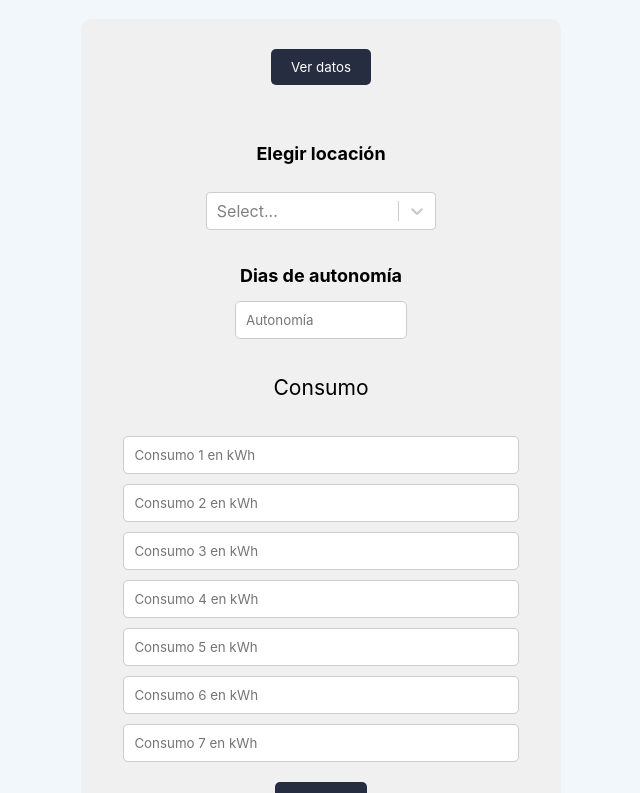
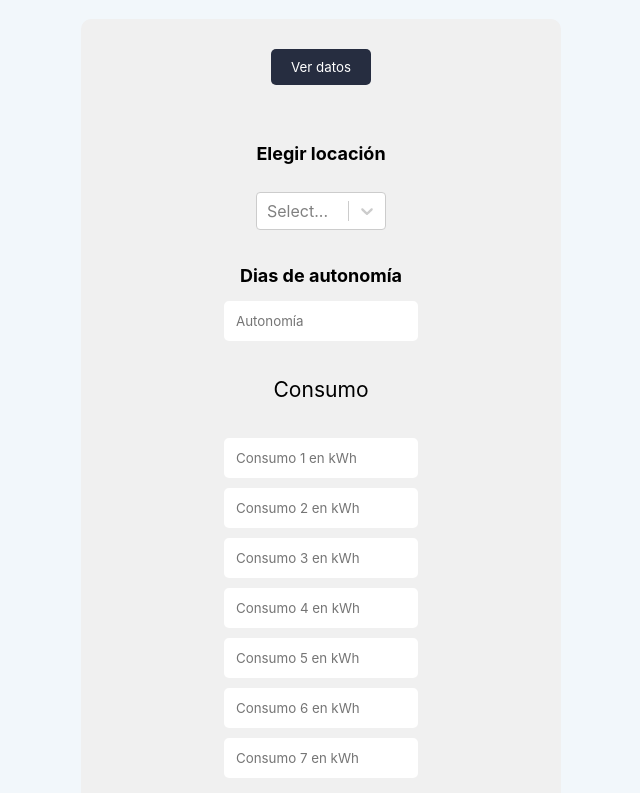
Before and after one commit to JesusVergara89/BarmexApp, a React (Vite) app: page /#/ in a window 1280 px wide. Shown: the part 2080-2873 px from the top of the page, without its empty margins (319-959 px from the left). Built offline with nearby package versions, Linux system fonts and the light colour scheme; no server answers; a web font is replaced by a local one.

Commit message:
Funcionalidad de validadacion de datos,condicionador ternario para rederisado

```diff
--- a/src/components/Instructions.jsx
+++ b/src/components/Instructions.jsx
@@ -24,7 +24,7 @@ const Instructions = () => {
                     <li>Ingresar días de autonomía:
 
                         <h4>
-                            Elegir el número adecuado de días de autonomía es esencial para garantizar que un sistema de energía solar pueda funcionar de manera confiable y continua incluso en condiciones climáticas desfavorables. Esta medida proporciona un respaldo crucial durante períodos de baja radiación solar, previene descargas profundas de las baterías y brinda flexibilidad operativa en situaciones críticas. Si pones 0 o nada, el sistama calcula un sistema <a href="https://novumsolar.com/sistema-solar-conectado-a-red/">conectado a la red</a>
+                            Elegir el número adecuado de días de autonomía es esencial para garantizar que un sistema de energía solar pueda funcionar de manera confiable y continua incluso en condiciones climáticas desfavorables. Esta medida proporciona un respaldo crucial durante períodos de baja radiación solar, previene descargas profundas de las baterías y brinda flexibilidad operativa en situaciones críticas. Si pones 0 o nada, el sistama calcula un sistema <a href="https://novumsolar.com/sistema-solar-conectado-a-red/" target='_blank'>conectado a la red</a>
                         </h4>
 
                     </li>
--- a/src/components/ManuallyData.jsx
+++ b/src/components/ManuallyData.jsx
@@ -132,14 +132,15 @@ const ManuallyData = () => {
         consumption7: ""
     }
 
-    const { register, handleSubmit, reset } = useForm()
+    const { register, handleSubmit, reset, formState: { errors }
+    } = useForm()
     const [dataOrigin, setDataOrigin] = useState(defaultData)
     const [isShow, setIsShow] = useState(false)
 
 
     const submit = (data) => {
         setDataOrigin(data)
-        reset(defaultReset)
+        //reset(defaultReset)
         setIsShow(!isShow)
     }
 
@@ -209,11 +210,7 @@ const ManuallyData = () => {
 
             <button className='button-app-1' onClick={submit1}>{isShow ? 'Regresar' : 'Ver datos'}</button>
 
-            {isShow ?
-
-                ''
-                :
-                <div className='form-deparments-and-data'>
+            <div className={!isShow ? 'form-deparments-and-data' : 'form-deparments-and-data on'}>
 
                 <h3 className='choose-place'>Elegir locación</h3>
 
@@ -225,25 +222,125 @@ const ManuallyData = () => {
 
                 <form className='input_form' onSubmit={handleSubmit(submit)} >
                     <div className='tittle-autonomy'>Dias de autonomía</div>
-                        <input className='Autonomy-days-form' type="number" autoComplete='off' placeholder='Autonomía' {...register('autonomy')} />
+                    <div className={(errors.autonomy?.type === 'required' || errors.autonomy?.type === 'pattern') ? 'error on' : 'error'}>
+                        <div>
+                            <input className='Autonomy-input' type="Text" inputMode='numeric' autoComplete='off' placeholder='Autonomía' {...register('autonomy', { required: true, pattern: /^\d+(\.\d+)?$/ })}
+                            />
+                            {errors.autonomy?.type === 'required' || errors.autonomy?.type === 'pattern' ?
+                                <i className='bx bxs-x-circle'></i>
+                                : errors.autonomy ?
+                                    <i className='bx bxs-check-circle'></i>
+                                    : ''}
+                        </div>
+                        {errors.autonomy?.type === 'required' &&
+                            <p>Este campo es obligatorio. Por favor, asegúrate de completarlo.</p>
+                        }
+
+                        {errors.autonomy?.type === 'pattern'
+                            && <p>El formato de este campo es inválido. Por favor,digite un numero.</p>
+                        }
+                    </div>
                     <div className='tittle-autonomy' ><h3>Consumo</h3></div>
-                        <input className='Autonomy-input' type="number" autoComplete='off' placeholder='Consumo 1 en kWh' {...register('consumption1')} />
-                        <input className='Autonomy-input' type="number" autoComplete='off' placeholder='Consumo 2 en kWh' {...register('consumption2')} />
-                        <input className='Autonomy-input' type="number" autoComplete='off' placeholder='Consumo 3 en kWh' {...register('consumption3')} />
-                        <input className='Autonomy-input' type="number" autoComplete='off' placeholder='Consumo 4 en kWh' {...register('consumption4')} />
-                        <input className='Autonomy-input' type="number" autoComplete='off' placeholder='Consumo 5 en kWh' {...register('consumption5')} />
-                        <input className='Autonomy-input' type="number" autoComplete='off' placeholder='Consumo 6 en kWh' {...register('consumption6')} />
-                        <input className='Autonomy-input' type="number" autoComplete='off' placeholder='Consumo 7 en kWh' {...register('consumption7')} />
+                    <div className={(errors.consumption1?.type === 'required' || errors.consumption1?.type === 'pattern') ? 'error on' : 'error'}>
+                        <div>
+                            <input className='Autonomy-input' type="Text" inputMode='numeric' autoComplete='off' placeholder='Consumo 1 en kWh' {...register('consumption1', { required: true, pattern: /^\d+(\.\d+)?$/ })} />
+                            {/*Mensaje de error y icono */}
+                            {errors.consumption1?.type === 'required' || errors.consumption1?.type === 'pattern' ? <i className='bx bxs-x-circle'></i>
+                                : errors.consumption1 ?
+                                    <i className='bx bxs-check-circle'></i>
+                                    : ''}
+                        </div>
+                        {errors.consumption1?.type === 'required' &&
+                            <p>Este campo es obligatorio. Por favor, asegúrate de completarlo.</p>
+                        }
+                        {errors.consumption1?.type === 'pattern' &&
+                            <p>El formato de este campo es inválido. Por favor, digité un numero.</p>
+                        }
+                    </div>
+                    <div className={errors.consumption2?.type === 'pattern' ? "error on" : 'error'}>
+                        <div>
+                            <input className='Autonomy-input' type="Text" inputMode='numeric' autoComplete='off' placeholder='Consumo 2 en kWh' {...register('consumption2', { pattern: /^\d+(\.\d+)?$/ })} />
+                            {(errors.consumption2?.type === 'pattern') ?
+                                <i className='bx bxs-x-circle'></i>
+                                : errors.consumption2 ?
+                                    <i className='bx bxs-check-circle'></i>
+                                    : ''}
+                        </div>
+                        {errors.consumption2?.type === 'pattern' &&
+                            <p>El formato de este campo es inválido. Por favor,digite un numero.</p>
+                        }
+                    </div>
+                    <div className={errors.consumption3?.type ? 'error on' : 'error'}>
+                        <div>
+                            <input className='Autonomy-input' type="Text" inputMode='numeric' autoComplete='off' placeholder='Consumo 3 en kWh' {...register('consumption3', { pattern: /^\d+(\.\d+)?$/ })} />
+                            {(errors.consumption3?.type === 'pattern') ?
+                                <i className='bx bxs-x-circle'></i>
+                                : errors.consumption3 ?
+                                    <i className='bx bxs-check-circle'></i>
+                                    : ''}
+                        </div>
+                        {errors.consumption3?.type === 'pattern' &&
+                            <p>El formato de este campo es inválido. Por favor, digité un numero.</p>
+                        }
+                    </div>
+                    <div className={errors.consumption4?.type ? 'error on' : 'error'}>
+                        <div>
+                            <input className='Autonomy-input' type="Text" inputMode='numeric' autoComplete='off' placeholder='Consumo 4 en kWh' {...register('consumption4', { pattern: /^\d+(\.\d+)?$/ })} />
+                            {(errors.consumption4?.type === 'pattern') ?
+                                <i className='bx bxs-x-circle'></i>
+                                : errors.consumption4 ?
+                                    <i className='bx bxs-check-circle'></i>
+                                    : ''}
+                        </div>
+                        {errors.consumption4?.type === 'pattern' &&
+                            <p>El formato de este campo es inválido. Por favor, digité un numero.</p>
+                        }
+                    </div>
+                    <div className={errors.consumption5?.type ? 'error on' : 'error'}>
+                        <div>
+                            <input className='Autonomy-input' type="Text" inputMode='numeric' autoComplete='off' placeholder='Consumo 5 en kWh' {...register('consumption5', { pattern: /^\d+(\.\d+)?$/ })} />
+                            {(errors.consumption5?.type === 'pattern') ?
+                                <i className='bx bxs-x-circle'></i>
+                                : errors.consumption5 ?
+                                    <i className='bx bxs-check-circle'></i>
+                                    : ''}
+                        </div>
+                        {errors.consumption5?.type === 'pattern' &&
+                            <p>El formato de este campo es inválido. Por favor, digité un numero.</p>
+                        }
+                    </div>
+                    <div className={errors.consumption6?.type ? 'error on' : 'error'}>
+                        <div>
+                            <input className='Autonomy-input' type="Text" inputMode='numeric' autoComplete='off' placeholder='Consumo 6 en kWh' {...register('consumption6', { pattern: /^\d+(\.\d+)?$/ })} />
+                            {(errors.consumption6?.type === 'pattern') ?
+                                <i className='bx bxs-x-circle'></i>
+                                : errors.consumption6 ?
+                                    <i className='bx bxs-check-circle'></i>
+                                    : ''}
+                        </div>
+                        {errors.consumption6?.type === 'pattern' &&
+                            <p>El formato de este campo es inválido. Por favor,digite un numero.</p>
+                        }
+                    </div>
+                    <div className={errors.consumption7?.type ? 'error on' : 'error'}>
+                        <div>
+                            <input className='Autonomy-input' type="Text" inputMode='numeric' autoComplete='off' placeholder='Consumo 7 en kWh' {...register('consumption7', { pattern: /^\d+(\.\d+)?$/ })} />
+                            {(errors.consumption7?.type === 'pattern') ?
+                                <i className='bx bxs-x-circle'></i>
+                                : errors.consumption7 ?
+                                    <i className='bx bxs-check-circle'></i>
+                                    : ''}
+                        </div>
+                        {errors.consumption7?.type === 'pattern' &&
+                            <p>El formato de este campo es inválido. Por favor,digite un numero.</p>
+                        }
+                    </div>
 
                     <button>Calcular</button>
 
                 </form>
 
-                </div>
-            }
-
-            {
-                isShow ?
+            </div >
             <CardOfCalculus
                 consumptionOverDimension={consumptionOverDimension}
                 arrayOfCurrent={arrayOfCurrent}
@@ -255,23 +352,19 @@ const ManuallyData = () => {
                 setIsShow={setIsShow}
                 isShow={isShow}
                 propIrradiation={propIrradiation}
+                totalShow={totalShow}
             />
-                    :
-                    ''
-            }
-
+            {/*
             <div className='grid-1'>
                 <h3><span className='span-1'>Average Consuption: </span> <br /> <span className="span-2">{` ${totalShow} kWh/mes`}</span>  </h3>
 
                 <h3><span className='span-1'>Larger consuption: </span> <br /> <span className="span-2">{`${largerConsuptionShow} kWh/mes `}</span> </h3>
 
                 <h3><span className='span-1'>Consuption oversize: </span> <br /> <span className="span-2">{` ${consumptionOverDimensionShow} kWh/día `}</span> </h3>
-            </div>
+    </div>*/}
 
 
             <h3 className='Equipment-selection'>Selección de equipos</h3>
-
-
             <CardOfBudget
                 consumptionOverDimension={consumptionOverDimension}
                 arrayOfCurrent={arrayOfCurrent}
@@ -282,8 +375,7 @@ const ManuallyData = () => {
                 stateTestBudget={stateTestBudget}
             />
 
-
-        </article>
+        </article >
 
     )
 }
--- a/src/components/TotalBudget.jsx
+++ b/src/components/TotalBudget.jsx
@@ -1,10 +1,10 @@
 import React from 'react'
 import '../styles/TotalBudget.css'
 
-const TotalBudget = ({ sumOfValuesP, sumOfValuesBattery, sumOfValuesRegulator, sumOfValuesinversor, TensionSystem }) => {
+const TotalBudget = ({ sumOfValuesP, sumOfValuesBattery, sumOfValuesRegulator, sumOfValuesinversor, TensionSystem, budgetChange }) => {
     let Total = Math.ceil(sumOfValuesP?.PriceTotal + sumOfValuesBattery?.PriceTotal + sumOfValuesRegulator?.PriceRegulador + sumOfValuesRegulator?.PriceReguladorAd + sumOfValuesinversor?.PriceTotal)
     return (
-        <article className='Total-budget-car'>
+        <article className={budgetChange ? 'Total-budget-car':'Total-budget-car on'}>
 
             <div className='budget-grid'>
 
--- a/src/styles/CardOfBudget.css
+++ b/src/styles/CardOfBudget.css
@@ -103,6 +103,9 @@
   border: 2px solid var(--secondary-color);
   gap: 5px;
 }
+.budget.on {
+  display: none;
+}
 
 @media only screen and (min-width: 220px) and (max-width: 249px) {
   .budget {
@@ -152,7 +155,6 @@
   }
 }
 
-
 @media only screen and (min-width: 0px) and (max-width: 300px) {
   .budget .Select-main {
     display: flex;
@@ -190,7 +192,6 @@
     border-radius: 6px;
   }
 }
-
 
 .budget-panel-quantity {
   display: grid;
@@ -232,7 +233,6 @@
   width: 200px;
   row-gap: 5px;
 }
-
 
 .budget-panel-quantity-1 {
   display: flex;
--- a/src/styles/ManuallyData.css
+++ b/src/styles/ManuallyData.css
@@ -44,6 +44,9 @@
   align-items: center;
   margin-top: 20px;
 }
+.form-deparments-and-data.on {
+  display: none;
+}
 
 .choose-place {
   width: 50%;
@@ -53,7 +56,7 @@
 }
 
 .select-panel-select {
-    width: 50%;
+  width: 130px;
   margin-top: 10px;
 }
 
@@ -65,6 +68,9 @@
   align-items: center;
   margin-top: 20px;
 }
+.input_form input {
+  outline: none;
+}
 
 .tittle-autonomy {
   width: auto;
@@ -74,20 +80,53 @@
   padding: 5px;
 }
 
-.Autonomy-days-form {
-    width: 150px;
-    padding: 10px;
-    margin-top: 10px;
-    border: 1px solid #ccc;
-    border-radius: 5px;
+.error {
+  width: 195px;
+  display: flex;
+  flex-direction: column;
+  justify-content: center;
+  align-items: center;
+}
+.error div {
+  position: relative;
+  z-index: 60;
+}
+.error .bx {
+  position: absolute;
+  top: 43%;
+  right: 10px;
+  font-size: 18px;
+  color: #1ed12d;
+}
+.error p {
+  font-size: 14px;
+  margin: 0 0 10px 0;
+  width: 95%;
+  padding: 5px;
+  text-align: start;
 }
 
 .Autonomy-input {
-    width: 90%;
-    padding: 10px;
+  width: 150px;
+  padding: 10px 30px 10px 10px;
   margin-top: 10px;
-    border: 1px solid #ccc;
+  border: 2px solid transparent;
   border-radius: 5px;
+  transition: 0.3s ease all;
+  &:focus {
+    border: 2px solid #ccc;
+  }
+}
+.error.on {
+  .Autonomy-input {
+    border: 2px solid #bb2929 !important;
+  }
+  .bx {
+    color: #bb2929;
+  }
+  p {
+    color: #bb2929;
+  }
 }
 
 button {
@@ -137,8 +176,7 @@ button {
   font-weight: bold;
 }
 
-
-@media (width <= 700px){
+@media (width <= 700px) {
   .Data_input {
     width: 90%;
     height: auto;
--- a/src/styles/TotalBudget.css
+++ b/src/styles/TotalBudget.css
@@ -27,6 +27,9 @@
     background-color: var(--primary-color);
     border: 2px solid var(--ship-cove-950);
     gap: 5px;
+}
+.Total-budget-car.on{
+    display: none;
 }
 
 @media only screen and (min-width: 220px) and (max-width: 249px) {
```
Also changed, not shown: src/components/CardOfBudget.jsx (+4 -22 lines), src/components/CardOfCalculus.jsx (+14 -8 lines), src/styles/CardOfCalculus.css (+9 -0 lines). Lines whose indentation alone changed are shown as unchanged.
